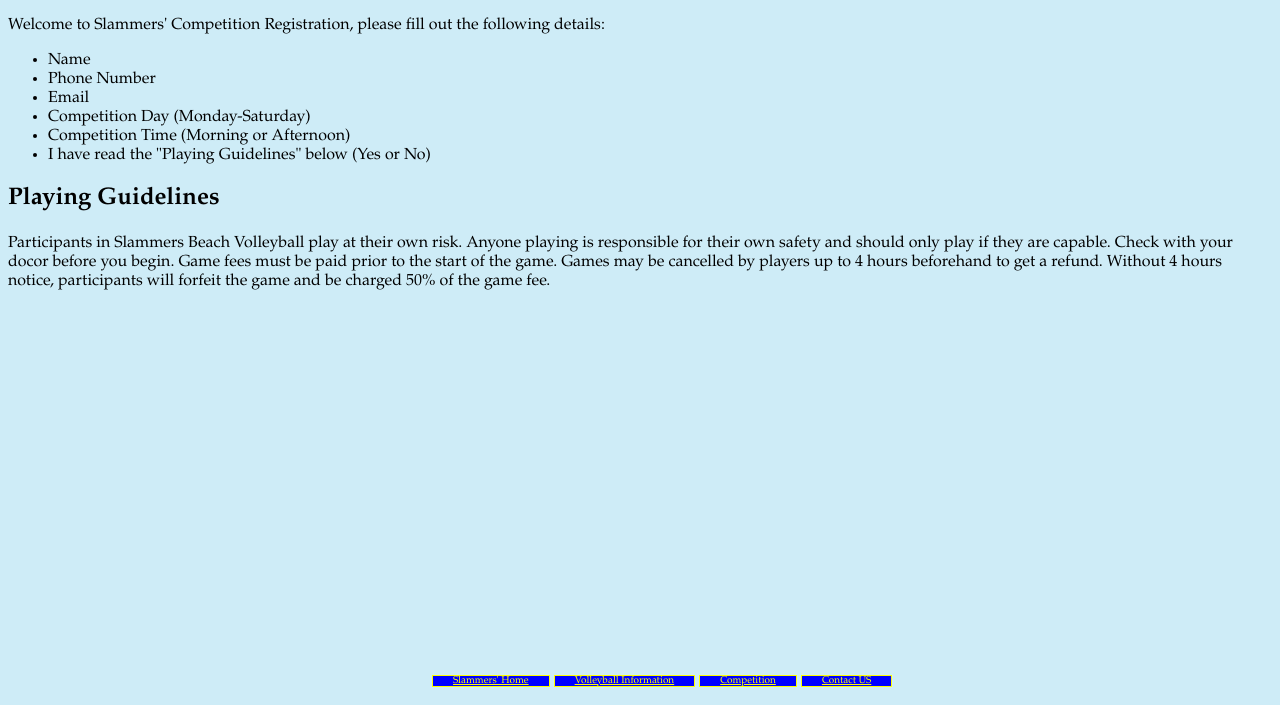
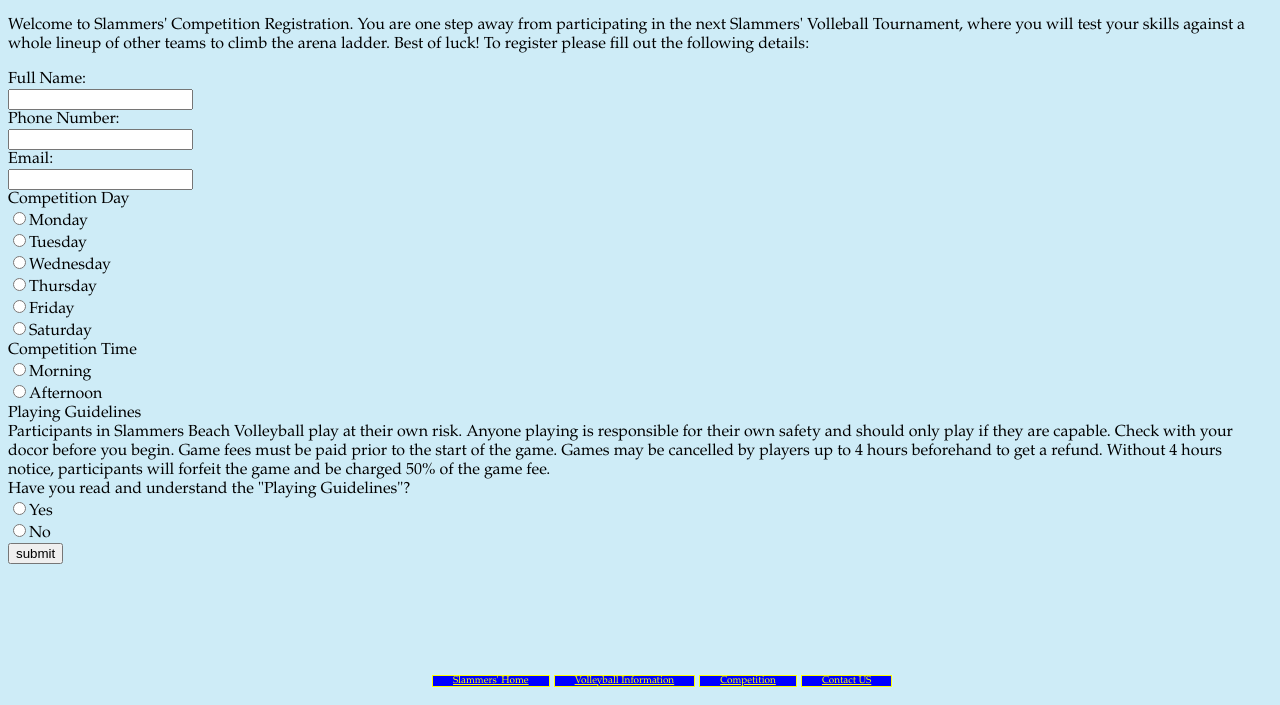
Before and after one commit to michaelfisher1/SlammersZone, a plain HTML site: page registration.html in a window 1280 px wide. Shown: the part 95-800 px from the top of the page. Drawn offline with Linux system fonts and the light colour scheme.

Commit message:
form finished; added thankyou
form is almost done, need to link to thankyou page

```diff
--- a/registration.html
+++ b/registration.html
@@ -16,17 +16,31 @@
     <li><a href="contact.html">Contact Us</a></li>
 </ul>
 </header>
-    	<p>Welcome to Slammers' Competition Registration, please fill out the following details:</p>
-        	<ul>
-            	<li>Name</li>
-                <li>Phone Number</li>
-                <li>Email</li>
-                <li>Competition Day (Monday-Saturday)</li>
-                <li>Competition Time (Morning or Afternoon)</li>
-                <li>I have read the "Playing Guidelines" below (Yes or No)</li>
-             </ul>
-    <h2>Playing Guidelines</h2>
-    	<p>Participants in Slammers Beach Volleyball play at their own risk. Anyone playing is responsible for their own safety and should only play if they are capable. Check with your docor before you begin. Game fees must be paid prior to the start of the game. Games may be cancelled by players up to 4 hours beforehand to get a refund. Without 4 hours notice, participants will forfeit the game and be charged 50% of the game fee.</p>
+    	<div id="registerwelcome"><p>Welcome to Slammers' Competition Registration. You are one step away from participating in the next Slammers' Volleball Tournament, where you will test your skills against a whole lineup of other teams to climb the arena ladder. Best of luck! To register please fill out the following details:</p></div>
+        <form>
+        	<span class="formhead">Full Name:</span><br>
+            	<input type="text" name="Full Name"><br>
+            <span class="formhead">Phone Number:</span><br>
+            	<input type="text" name="Phone Number"><br>
+            <span class="formhead">Email:</span><br>
+            	<input type="text" name="Email"><br>
+           <span class="formhead"> Competition Day</span><br>
+            	<input type="radio" name="day" value="Monday">Monday<br>
+                <input type="radio" name="day" value="Tuesday">Tuesday<br>
+                <input type="radio" name="day" value="Wednesday">Wednesday<br>
+                <input type="radio" name="day" value="Thursday">Thursday<br>
+                <input type="radio" name="day" value="Friday">Friday<br>
+                <input type="radio" name="day" value="Saturday">Saturday<br>
+            <span class="formhead">Competition Time</span><br>
+            	<input type="radio" name="time" value="Morning">Morning<br>
+                <input type="radio" name="time" value="Afternoon">Afternoon<br>
+            <span class="formhead">Playing Guidelines</span><br>
+            Participants in Slammers Beach Volleyball play at their own risk. Anyone playing is responsible for their own safety and should only play if they are capable. Check with your docor before you begin. Game fees must be paid prior to the start of the game. Games may be cancelled by players up to 4 hours beforehand to get a refund. Without 4 hours notice, participants will forfeit the game and be charged 50% of the game fee.<br>
+            <span class="formhead">Have you read and understand the "Playing Guidelines"?</span><br>
+            	<input type="radio" name="agree" value="Yes">Yes<br>
+                <input type="radio" name="agree" value="No">No<br>
+                <input type="submit" value="submit">
+                </form>
         <footer>
        <ul>
        	<li><a href="index.html">Slammers' Home</a></li>
```
Also changed, not shown: thankyou.html (added, +28 -0 lines).
